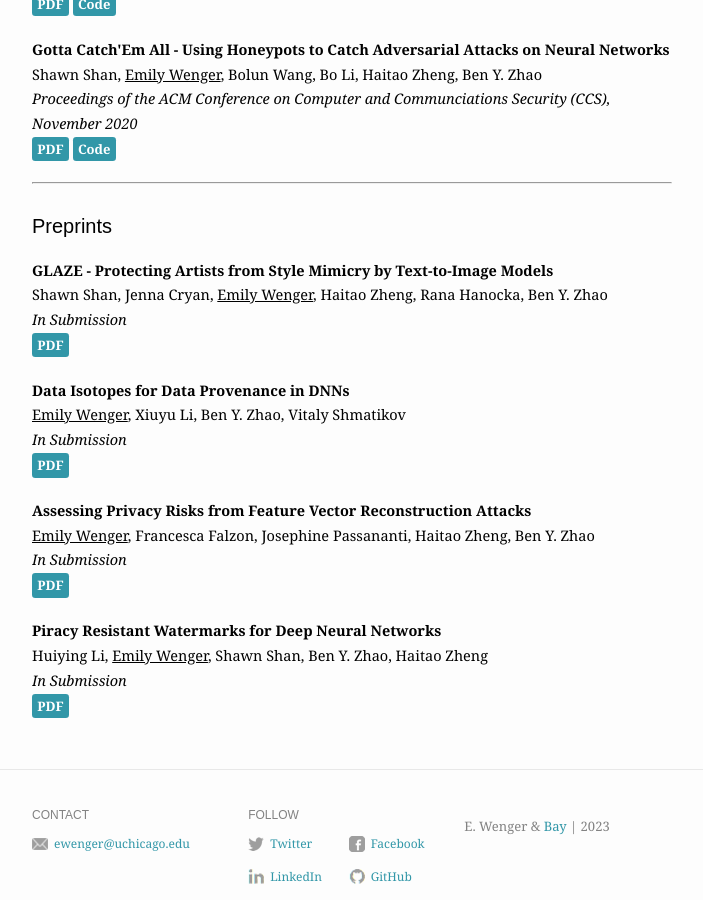
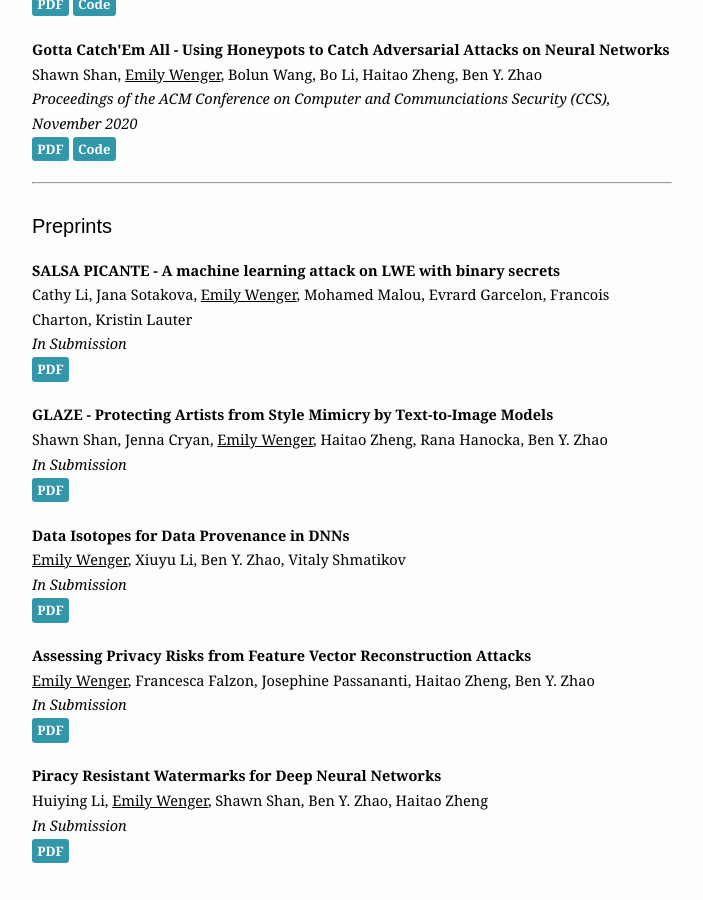
Before and after one commit to emilywenger/emilywenger.github.io, a Jekyll site: the page built from publications.md, in a window 1280 px wide and 900 px high, scrolled down 1343 px. Shown: the whole window, without its empty margins (288-991 px from the left). Built offline with Jekyll 4.4.1, drawn with Linux system fonts in a browser that asks for light colours.

Commit message:
salsa update

```diff
--- a/publications.md
+++ b/publications.md
@@ -59,6 +59,12 @@ publications:
   codelink: https://github.com/Shawn-Shan/trapdoor
 
 preprints:
+- title: SALSA PICANTE - A machine learning attack on LWE with binary secrets
+  authors: Cathy Li, Jana Sotakova, <u>Emily Wenger</u>, Mohamed Malou, Evrard Garcelon, Francois Charton, Kristin Lauter
+  conference: In Submission
+  paperlink: https://arxiv.org/pdf/2303.04178.pdf
+  codelink: NA
+
 - title: GLAZE - Protecting Artists from Style Mimicry by Text-to-Image Models
   authors: Shawn Shan, Jenna Cryan, <u>Emily Wenger</u>, Haitao Zheng, Rana Hanocka, Ben Y. Zhao
   conference: In Submission
```
